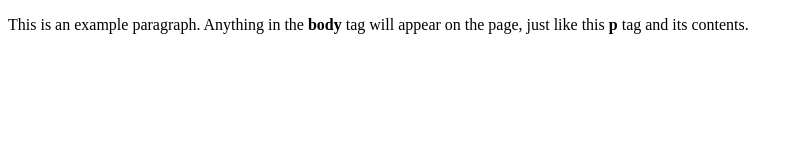
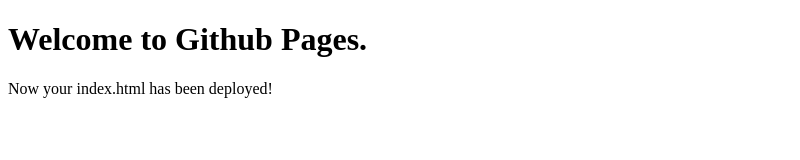
Before and after one commit to Arnidh/Agile-project, a plain HTML site: page index.html in a window 1280 px wide. Shown: the whole page, without its empty margins (0-800 px from the left). Drawn offline with Linux system fonts and the light colour scheme.

Commit message:
index.html

```diff
--- a/index.html
+++ b/index.html
@@ -1,9 +1,11 @@
 <!doctype html>
 <html>
   <head>
-    <title>This is the title of the webpage!</title>
+    <title>A Sample Webpage</title>
   </head>
   <body>
-    <p>This is an example paragraph. Anything in the <strong>body</strong> tag will appear on the page, just like this <strong>p</strong> tag and its contents.</p>
+    <h1>Welcome to Github Pages.</h1>
+    <p> </p>
+    <p>Now your index.html has been deployed!</p>
   </body>
 </html>
```
